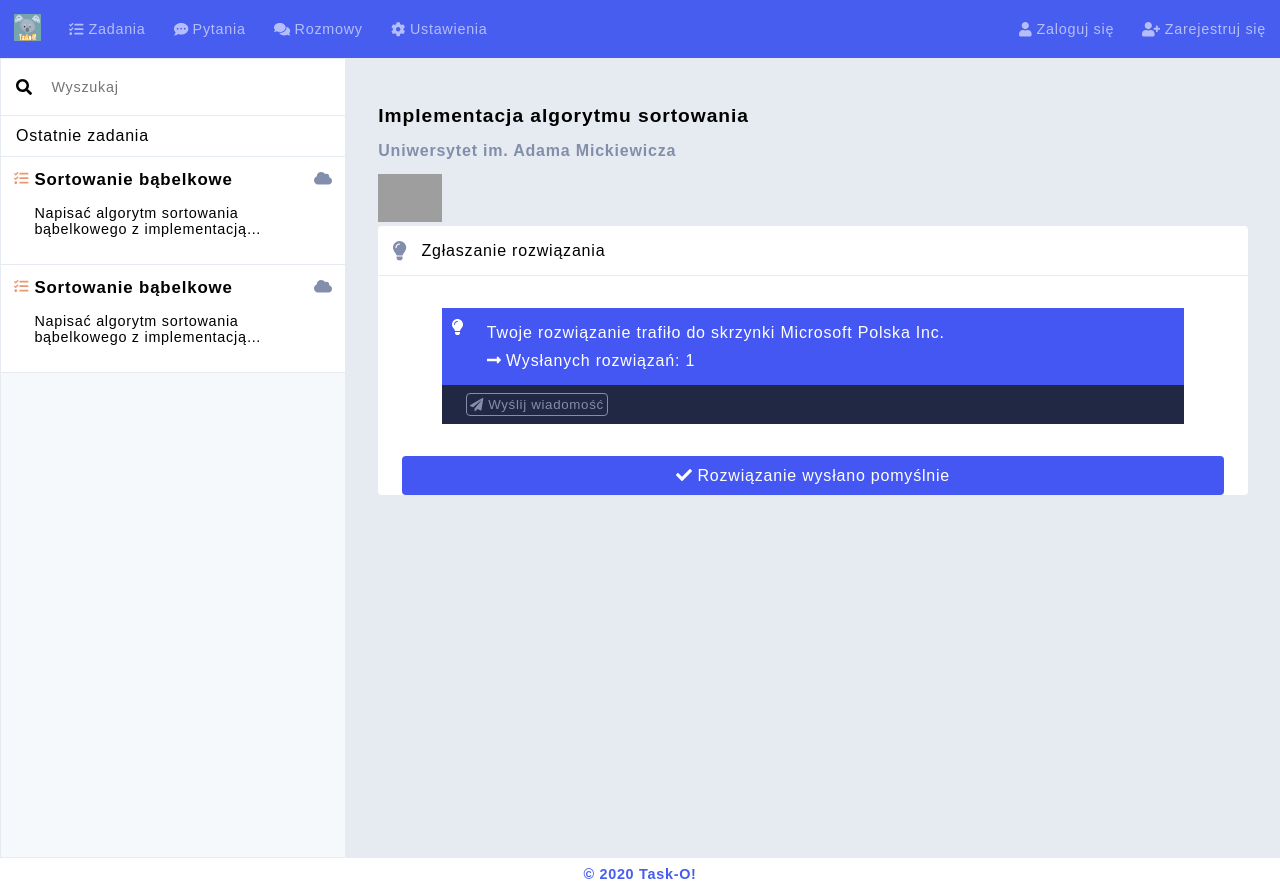
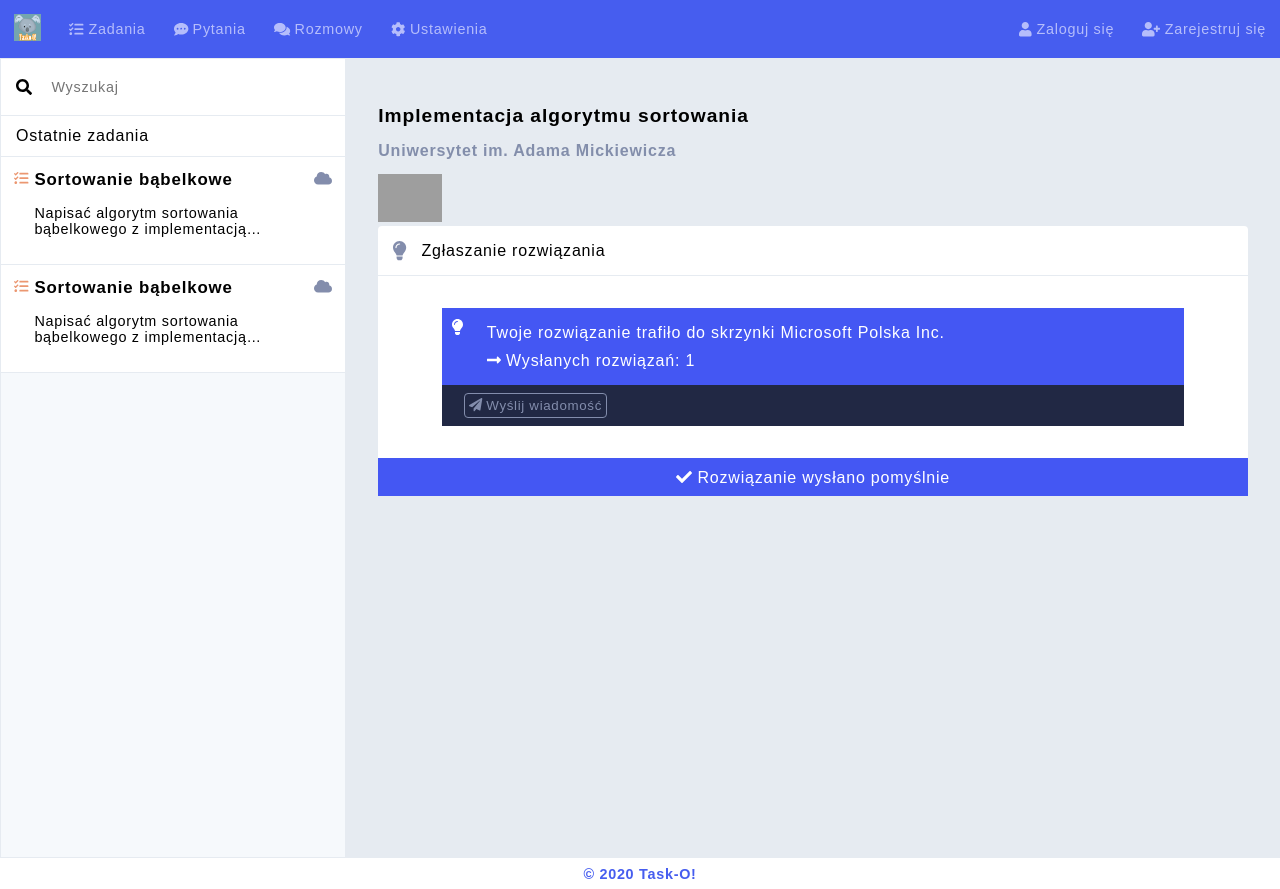
Before and after one commit to FilipHalon/Task-O, a React (Create React App) app: page /solution-added in a window 1280 px wide. Built offline with nearby package versions, Linux system fonts and the light colour scheme; grey boxes are pictures that could not be loaded.

Commit message:
Solution Added Message styling revised.

```diff
--- a/src/index.css
+++ b/src/index.css
@@ -650,8 +650,12 @@ div.solution-add-area {
   height: 400px;
 } */
 
+/* .solution-add-area {
+  padding-bottom: 1.5em;
+} */
+
 .solution-add-message {
-  margin: 2rem 4rem;
+  margin: 2em 4em;
   /* width: 70%; */
   /* display: flex; */
 }
@@ -663,7 +667,7 @@ div.solution-add-area {
 }
 
 .solution-add-message-top div {
-  padding: .6rem;
+  padding: .6em;
 }
 
 .solution-add-message-top > div:last-of-type {
@@ -680,8 +684,8 @@ div.solution-add-area {
 }
 
 .solution-add-message-bottom button {
-  padding: .2rem;
-  margin: .5rem 1.5rem;
+  padding: .3em;
+  margin: .6em 1.6em;
   border: 1px solid #838DAC;
   border-radius: 4px;
   background: #212844;
@@ -695,10 +699,10 @@ div.solution-add-area {
 }
 
 .solution-add-status {
-  align-self: center;
-  padding: .6rem;
-  margin: 1.5rem;
-  border-radius: 4px;
+  /* align-self: center; */
+  padding: .6em;
+  /* margin: 1.5em; */
+  /* border-radius: 4px; */
   background: var(--button-blue);
   color: #FFF;
   text-align: center;
```
